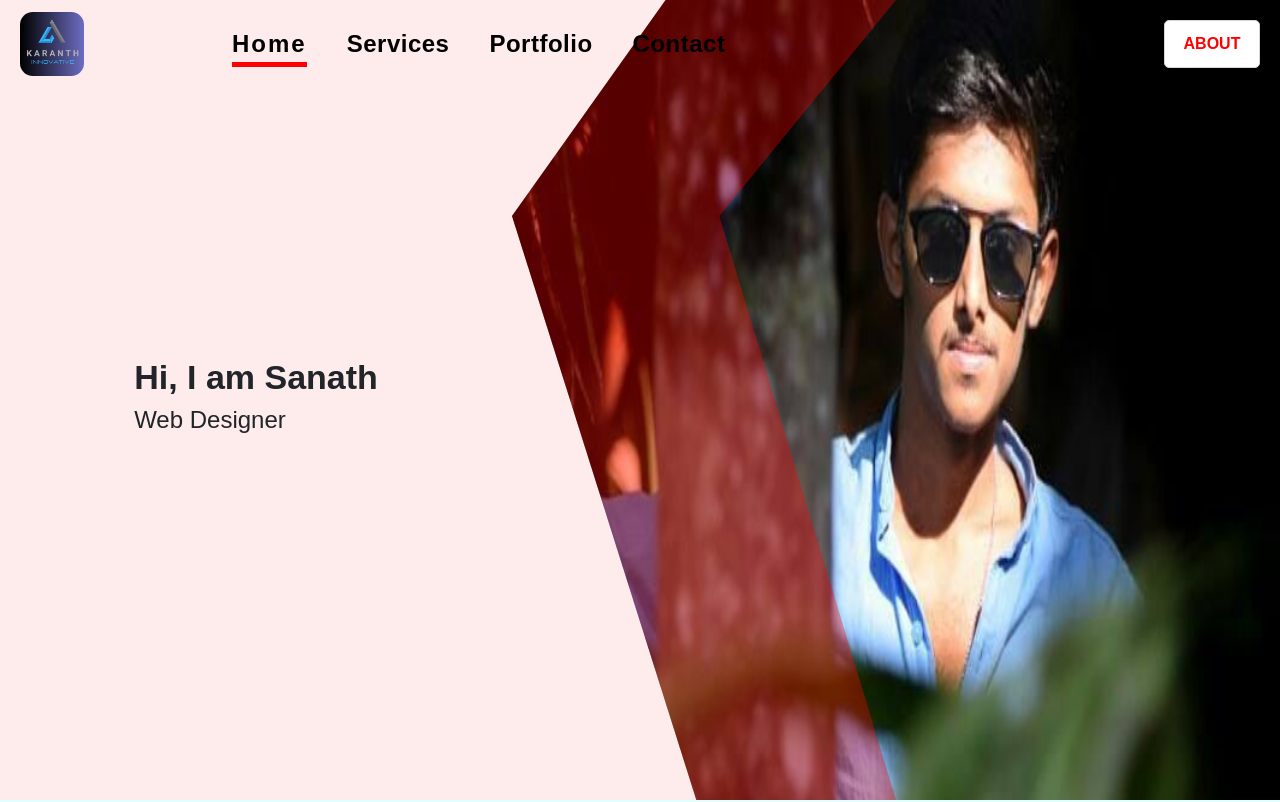
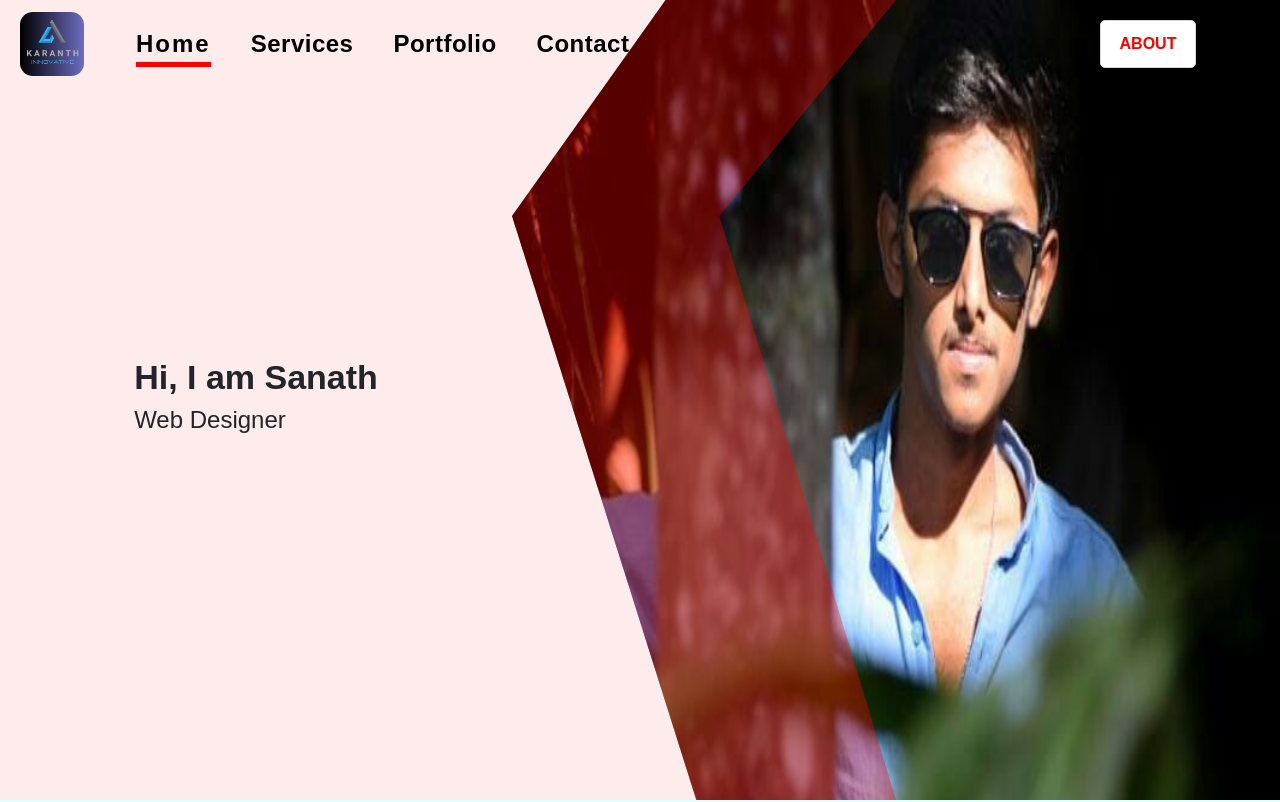
Before and after one commit to Sanath-karanth/karanthportfolio, a React (Create React App) app: page /mainpage in a window 1280 px wide. Shown: the top 802 px of the page. Built offline with nearby package versions, Linux system fonts and the light colour scheme.

Commit message:
header code update

```diff
--- a/src/commonui/Header/Header.module.scss
+++ b/src/commonui/Header/Header.module.scss
@@ -31,10 +31,9 @@
     color: variables.$color-707070;
   }
   .header-mainflex {
-    display: flex;
-    flex-direction: row;
-    justify-content: space-between;
-    align-items: flex-start;
+    display: grid;
+    gap: 0px;
+    grid-template-columns: 1rem auto 4rem;
   }
   .header-submainflex {
     display: flex;
@@ -43,12 +42,20 @@
     align-items: center;
   }
   .header-img-cont {
-    margin-right: 7rem;
+    // margin-right: 7rem;
     align-self: flex-start;
     margin-bottom: 0.75rem;
   }
   .header-txt-cont {
     display: none;
+    margin-left: 3rem;
+  }
+  .header-nav {
+    display: flex;
+    flex-direction: column;
+    justify-content: space-between;
+    align-items: flex-start;
+    text-align: left;
   }
   .header-cont {
     position: fixed;
@@ -98,9 +105,9 @@
     display: none;
   }
   .header-mainflex {
-    display: flex;
-    flex-direction: row;
-    justify-content: space-between;
+    display: grid;
+    gap: 0px;
+    grid-template-columns: 5rem auto 10rem;
     align-items: center;
   }
   .header-submainflex {
@@ -114,6 +121,13 @@
   }
   .header-txt-cont {
     display: block;
+    margin-right: 10rem;
+  }
+  .header-nav {
+    display: flex;
+    flex-direction: row;
+    align-items: flex-start;
+    text-align: left;
   }
   .header-cont {
     position: fixed;
@@ -175,9 +189,9 @@
     display: none;
   }
   .header-mainflex {
-    display: flex;
-    flex-direction: row;
-    justify-content: space-between;
+    display: grid;
+    gap: 0px;
+    grid-template-columns: 4rem auto 10rem;
     align-items: center;
   }
   .header-submainflex {
@@ -191,6 +205,13 @@
   }
   .header-txt-cont {
     display: block;
+    margin-left: 2rem;
+  }
+  .header-nav {
+    display: flex;
+    flex-direction: row;
+    align-items: flex-start;
+    text-align: left;
   }
   .header-cont {
     position: fixed;
--- a/src/commonui/Header/Header.tsx
+++ b/src/commonui/Header/Header.tsx
@@ -124,7 +124,6 @@ const Header: FunctionComponent<IHeaderProps> = () => {
       <div className={styles['headerContainer-main']}>
         <header className={styles['header-cont']} id='headerContDesktop'>
           <div className={styles['header-mainflex']}>
-            <div className={styles['header-submainflex']}>
             <div className={styles['header-img-cont']}>
               <img
                 className={styles['header-logo']}
@@ -138,7 +137,7 @@ const Header: FunctionComponent<IHeaderProps> = () => {
               id='header-navtxt'
               style={{ transition: ' all 2s ease-out 0s' }}
             >
-                <nav>
+              <nav className={styles['header-nav']}>
                 <span className={styles['header-nav-txt']}>
                   <a href='#home' className='active'>
                     Home
@@ -154,7 +153,6 @@ const Header: FunctionComponent<IHeaderProps> = () => {
                   <a href='#contact'>Contact</a>
                 </span>
               </nav>
-              </div>
             </div>
             <div className={styles['header-about-cont']}>
               <div className={styles['header-desktop']}>
```
Lines whose indentation alone changed are shown as unchanged.
